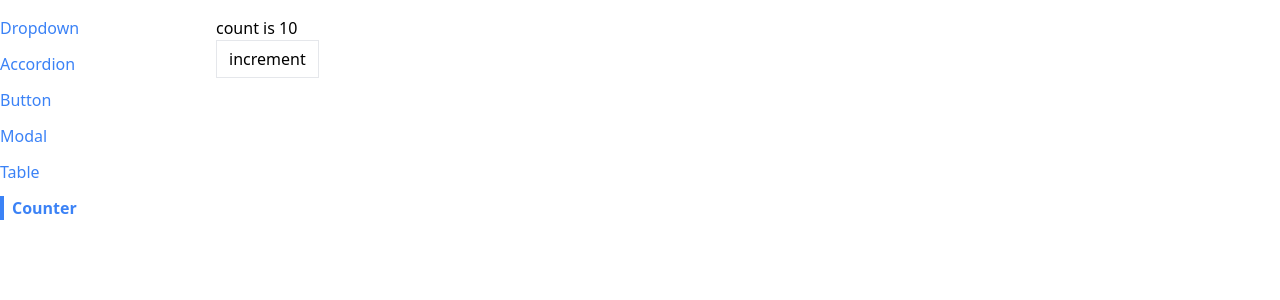
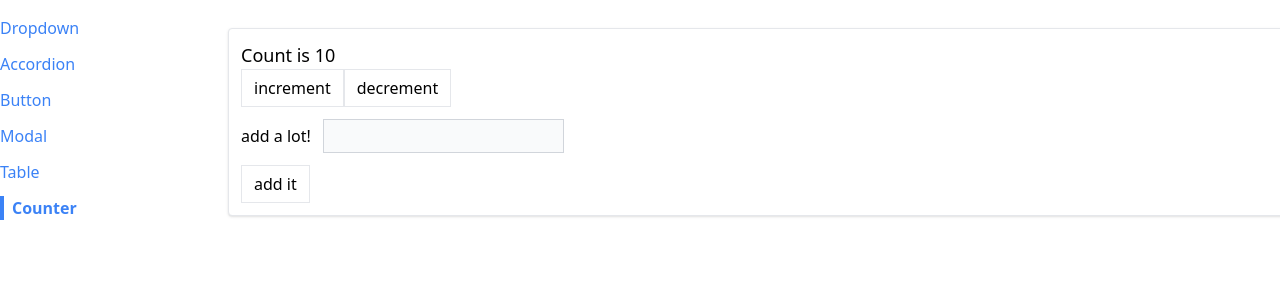
Before and after one commit to JMD1986/comps, a React (Create React App) app: page /counter in a window 1280 px wide. Shown: the top 300 px of the page. Built offline with nearby package versions, Linux system fonts and the light colour scheme.

Commit message:
added decrement and add a lot functionality to counter page

```diff
--- a/src/pages/CounterPage.js
+++ b/src/pages/CounterPage.js
@@ -1,12 +1,44 @@
 import Button from "../components/Button";
-import useCounter from "../hooks/use-counter";
+import { useState } from "react";
+import Panel from "../components/Panel";
 function CounterPage({ initialCount }) {
-  const { count, increment } = useCounter(initialCount);
+  const [count, setCount] = useState(initialCount);
+  const [valueToAdd, setValueToAdd] = useState(0);
+  const increment = () => {
+    setCount(count + 1);
+  };
+  const decrement = () => {
+    setCount(count - 1);
+  };
+  const handleChange = (event) => {
+    // setValueToAdd(event.target.value);
+    const value = parseInt(event.target.value) || 0;
+    console.log(value);
+    setValueToAdd(value);
+  };
+  const handleSubmit = (event) => {
+    event.preventDefault();
+    setCount(count + valueToAdd);
+    setValueToAdd(0);
+  };
   return (
-    <div>
-      count is {count}
-      <Button onClick={increment}>increment</Button>
-    </div>
+    <Panel className="m-3">
+      <h1 className="text-lg">Count is {count}</h1>
+      <div className="flex flex-row">
+        <Button onClick={increment}>increment</Button>
+        <Button onClick={decrement}>decrement</Button>
+      </div>
+      <form onSubmit={handleSubmit}>
+        <label>add a lot!</label>
+        <input
+          value={valueToAdd || ""}
+          className="p-1 m-3 bg-gray-50 border border-gray-300"
+          type="number"
+          onChange={handleChange}
+        />
+        <Button>add it</Button>
+      </form>
+    </Panel>
   );
 }
 export default CounterPage;
```
